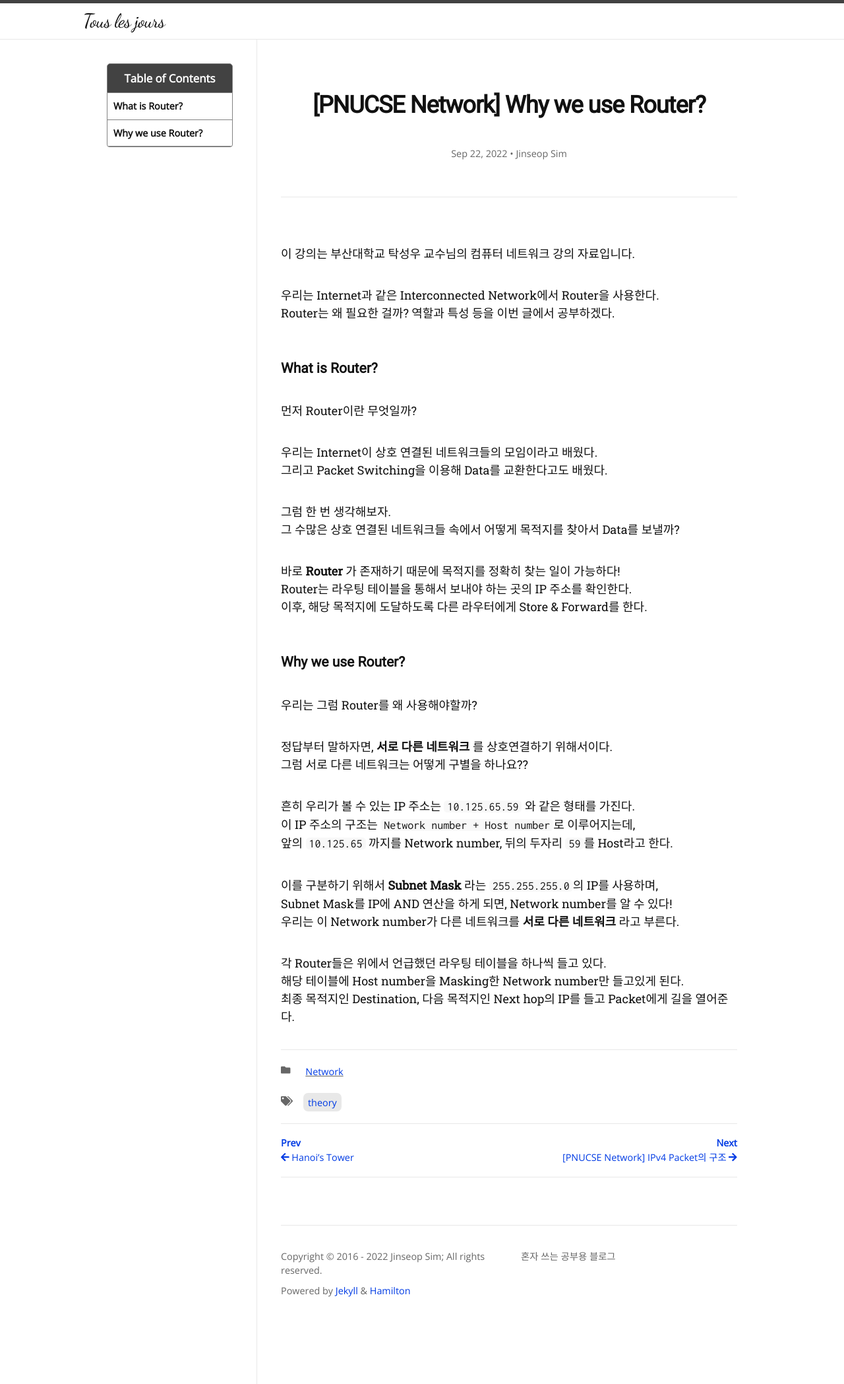
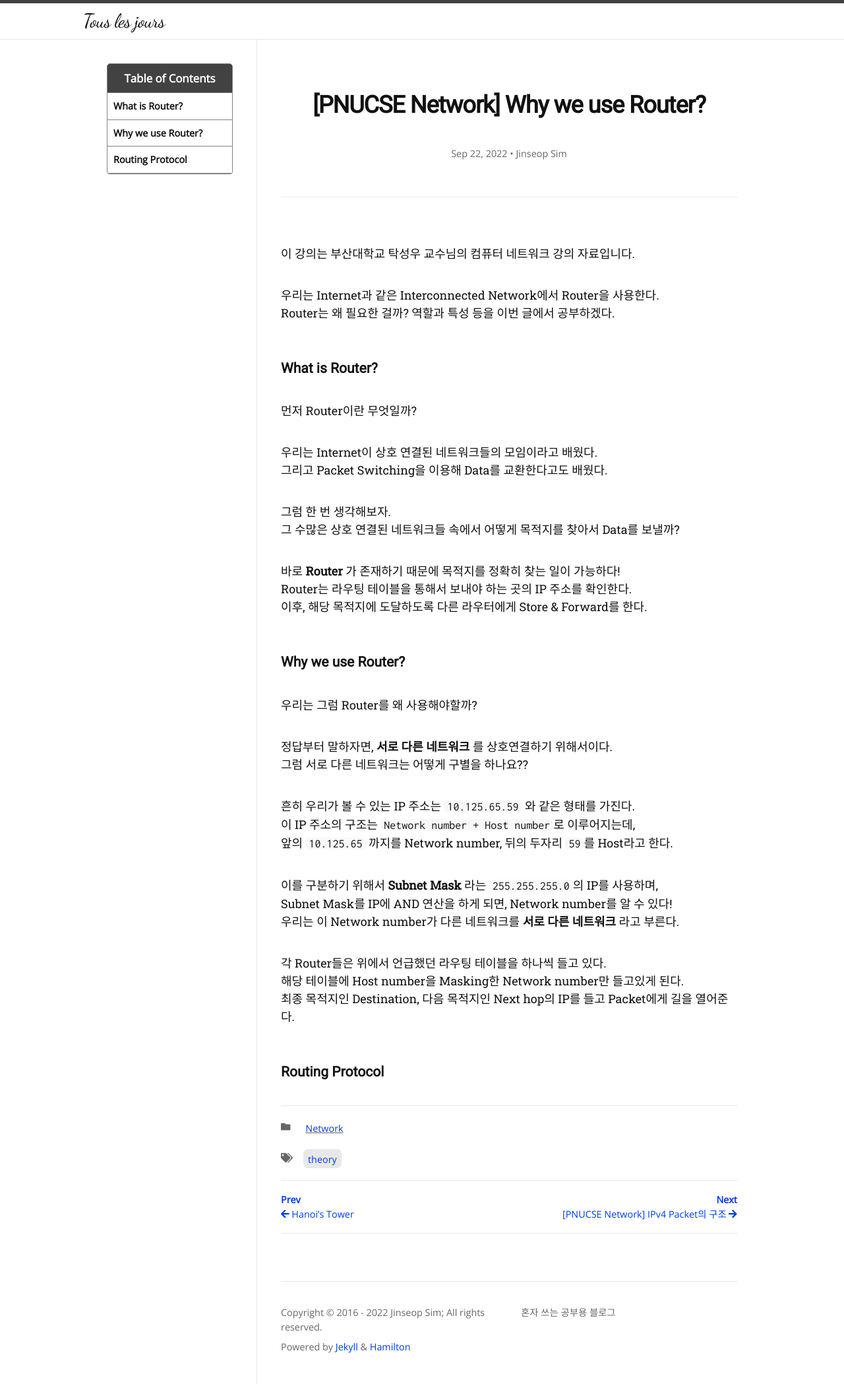
Before and after one commit to Jinseop-Sim/Jinseop-Sim.github.io, a Jekyll site: the page built from _posts/2022-09-22-router.md, in a window 1280 px wide. Shown: the whole page at 66% size. Built offline with Jekyll 4.4.1, drawn with Linux system fonts in a browser that asks for light colours; nearby versions of some CDN libraries; some web fonts are replaced.

Commit message:
Modify post

```diff
--- a/_posts/2022-09-22-router.md
+++ b/_posts/2022-09-22-router.md
@@ -42,3 +42,5 @@ Subnet Mask를 IP에 AND 연산을 하게 되면, Network number를 알 수 있
 각 Router들은 위에서 언급했던 라우팅 테이블을 하나씩 들고 있다.
 해당 테이블에 Host number을 Masking한 Network number만 들고있게 된다.
 최종 목적지인 Destination, 다음 목적지인 Next hop의 IP를 들고 Packet에게 길을 열어준다.
+
+### Routing Protocol
```
